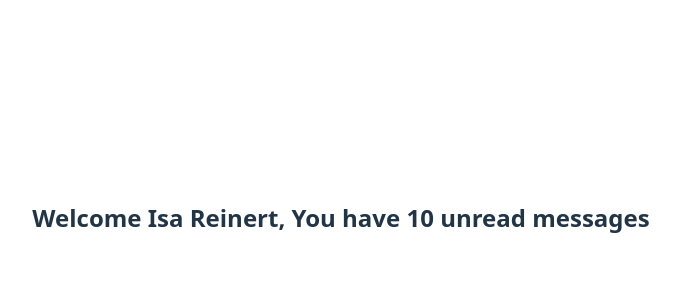
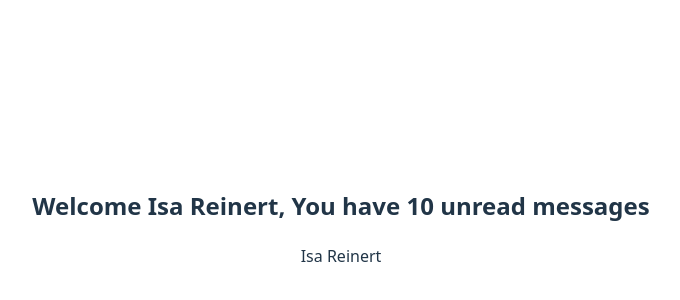
Before and after one commit to reinertisa/react-typescript-crash-course, a React (Vite) app: page / in a window 1280 px wide. Shown: the part 182-482 px from the top of the page, without its empty margins (299-979 px from the left). Built offline with nearby package versions, Linux system fonts and the light colour scheme.

Commit message:
feat(website): typing object as prop

```diff
--- a/src/App.tsx
+++ b/src/App.tsx
@@ -1,10 +1,17 @@
 import './App.css'
 import Greet from "./components/Greet.tsx";
+import Person from "./components/Person.tsx";
 
 function App() {
+    const name = {
+        first: 'Isa',
+        last: 'Reinert'
+    };
+
   return (
       <div>
           <Greet name="Isa Reinert" messageCount={10} isLoggedIn={true} />
+          <Person name={name} />
       </div>
   )
 }
--- /dev/null
+++ b/src/components/Person.tsx
@@ -0,0 +1,12 @@
+type PersonProps = {
+    name: {
+        first: string
+        last: string
+    }
+}
+
+export default function Person(props: PersonProps) {
+    return (
+        <div>{props.name.first} {props.name.last}</div>
+    )
+}
```
